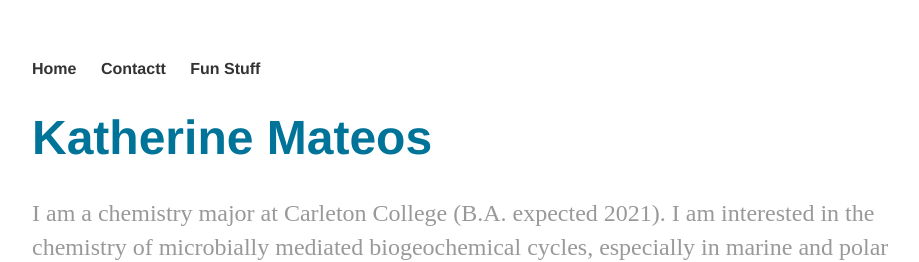
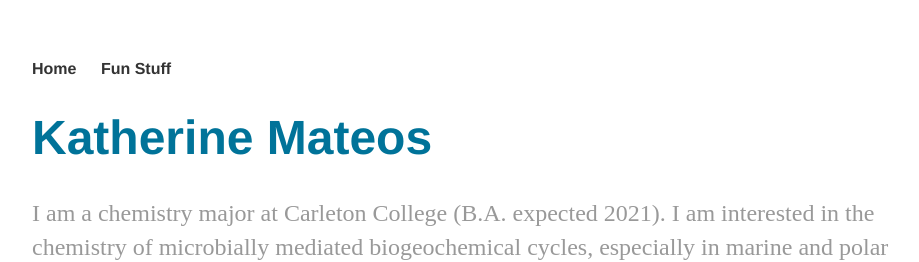
Before and after one commit to kcmateos/kcmateos.github.io, a Jekyll site: the page index.html, which Jekyll copies as it is, in a window 1280 px wide. Shown: the top 262 px of the page, without its empty margins (160-1079 px from the left). Built offline with Jekyll 4.4.1, drawn with Linux system fonts in a browser that asks for light colours.

Commit message:
Update index.html

```diff
--- a/index.html
+++ b/index.html
@@ -10,7 +10,6 @@
 		<nav>
     		<ul>
         		<li><a href="/">Home</a></li>
-	        	<li><a href="/contact">Contactt</a></li>
         		<li><a href="/funstuff">Fun Stuff</a></li>
     		</ul>
 		</nav>
```
